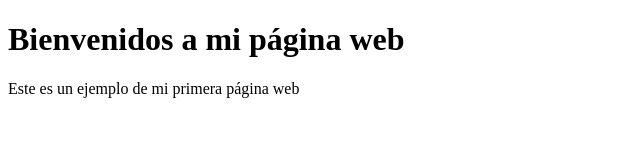
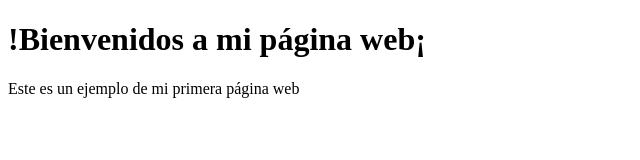
Before and after one commit to lothesito/proyecto, a plain HTML site: page index.html in a window 1280 px wide. Shown: the whole page, without its empty margins (0-640 px from the left). Drawn offline with Linux system fonts and the light colour scheme.

Commit message:
Corregir error de gramática en index.html

```diff
--- a/index.html
+++ b/index.html
@@ -4,7 +4,7 @@
 	<title>Mi Página Web</title>
 </head>
 <body>
-	<h1>Bienvenidos a mi página web</h1>
+	<h1>!Bienvenidos a mi página web¡</h1>
 	<p>Este es un ejemplo de mi primera página web<p>
 </body>
 </html>
```
